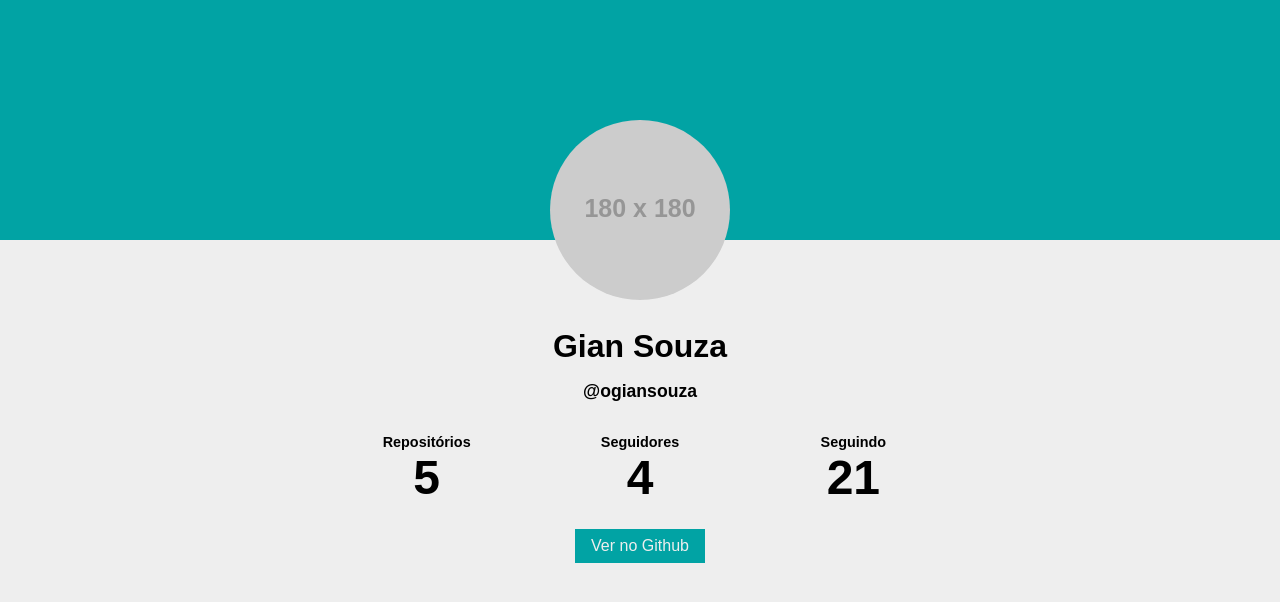
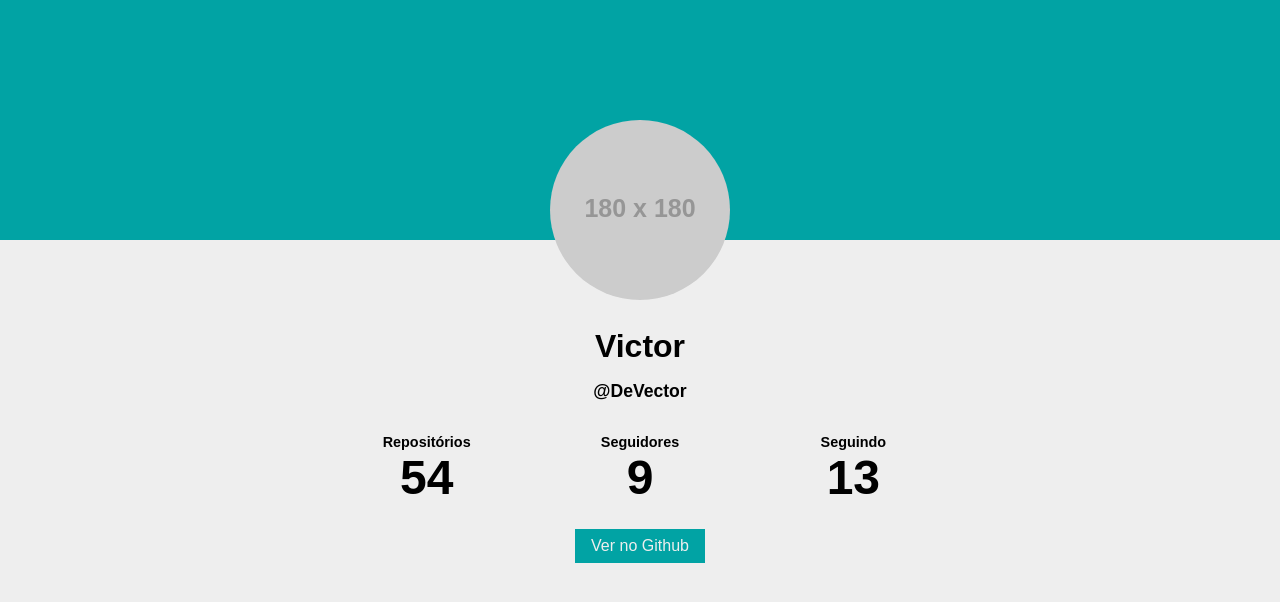
Before and after one commit to DeVector/pratique-ajax, a plain HTML site: page index.html in a window 1280 px wide. Drawn offline with Linux system fonts and the light colour scheme; no server answers; placeholder pictures from the web are drawn by us.

Commit message:
Alter datas in html

```diff
--- a/index.html
+++ b/index.html
@@ -11,23 +11,23 @@
     <header>
         <div class="container">
             <img id="profileAvatar" class="profile-avatar" src="https://via.placeholder.com/180x180" alt=".">
-            <h1 class="profile-name" id="profileName">Gian Souza</h1>
-            <h2 class="profile-username" id="profileUsername">@ogiansouza</h2>
+            <h1 class="profile-name" id="profileName">Victor</h1>
+            <h2 class="profile-username" id="profileUsername">@DeVector</h2>
             <ul class="numbers">
                 <li class="numbers-item">
                     <h4>Repositórios</h4>
-                    <span id="numbersRepository">5</span>
+                    <span id="numbersRepository">54</span>
                 </li>
                 <li class="numbers-item">
                     <h4>Seguidores</h4>
-                    <span id="numbersFollowers">4</span>
+                    <span id="numbersFollowers">9</span>
                 </li>
                 <li class="numbers-item">
                     <h4>Seguindo</h4>
-                    <span id="numbersFollowing">21</span>
+                    <span id="numbersFollowing">13</span>
                 </li>
             </ul>
-            <a href="#" class="profile-link" id="url">Ver no Github</a>
+            <a href="https://github.com/DeVector" class="profile-link" id="url">Ver no Github</a>
         </div>
     </header>
 
```
